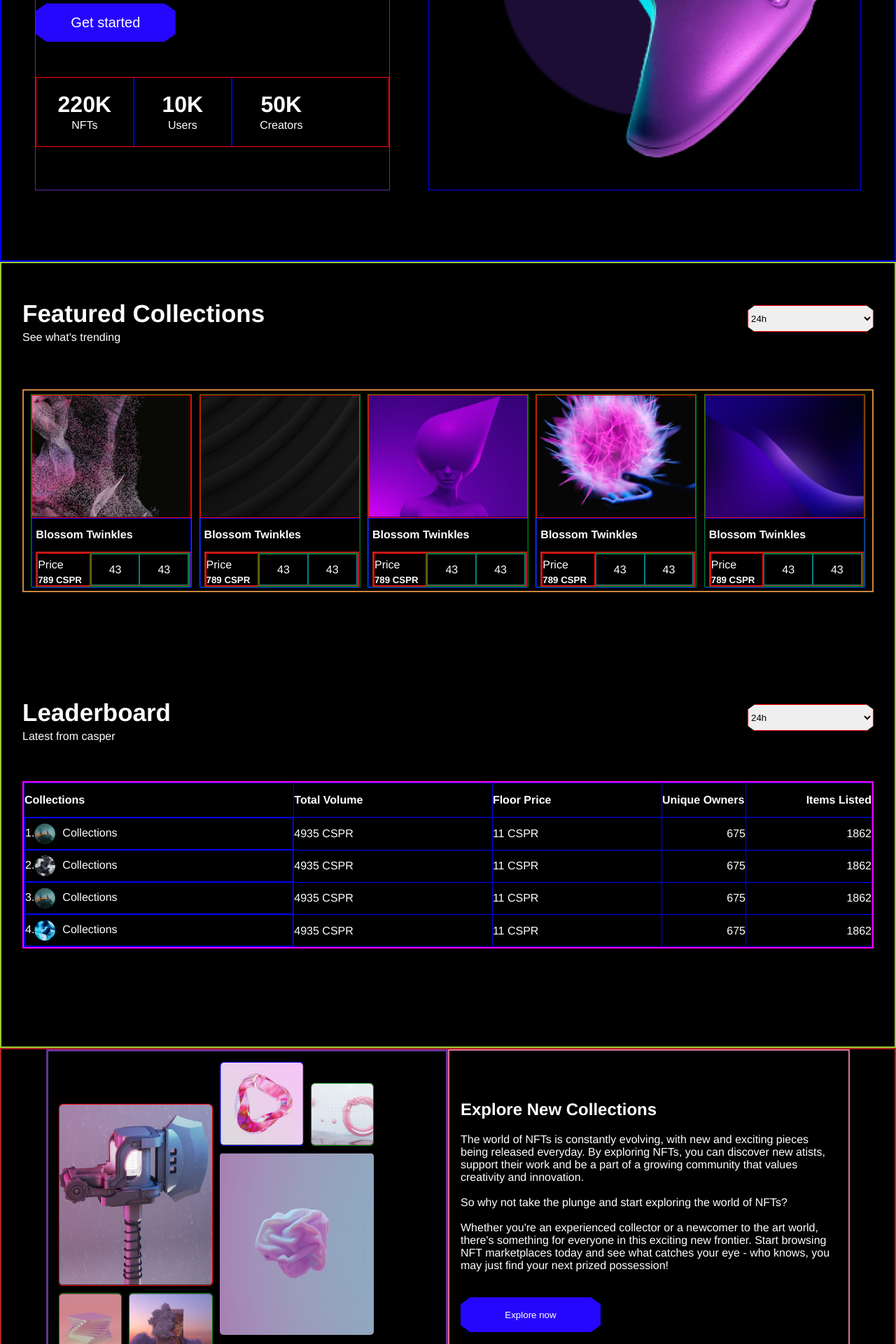
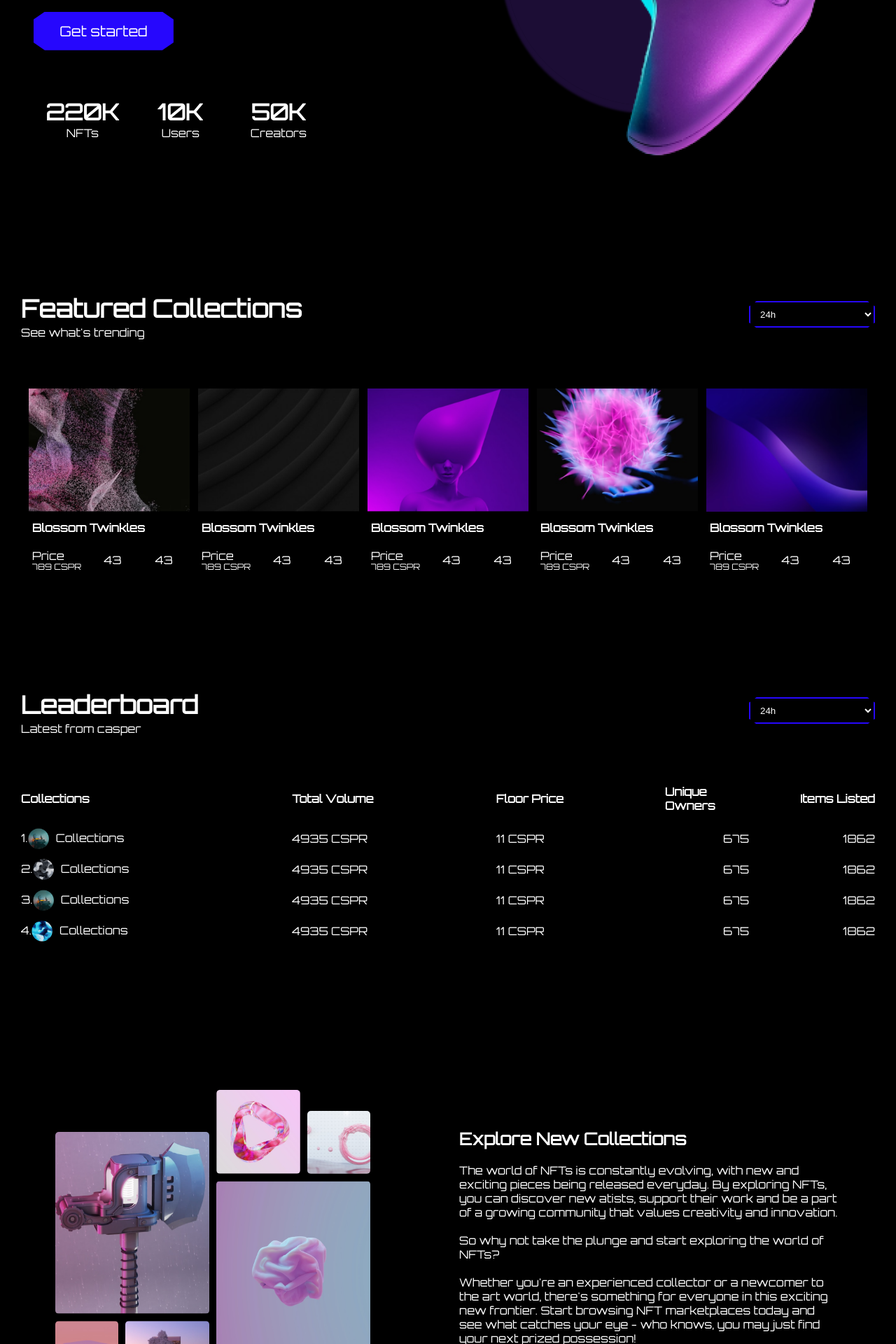
Before and after one commit to olatunji-20/nefa, a Vue app: page / in a window 1280 px wide. Shown: the part 500-2420 px from the top of the page at 70% size. Built offline with nearby package versions, Linux system fonts and the light colour scheme.

Commit message:
finalized NEFA landing page

```diff
--- a/public/index.html
+++ b/public/index.html
@@ -4,6 +4,8 @@
     <meta charset="utf-8">
     <meta http-equiv="X-UA-Compatible" content="IE=edge">
     <meta name="viewport" content="width=device-width,initial-scale=1.0">
+    <link href="https://fonts.googleapis.com/icon?family=Material+Icons+Outlined"
+      rel="stylesheet">
     <link rel="icon" href="<%= BASE_URL %>nnn2.ico">
     <title><%= htmlWebpackPlugin.options.title %></title>
   </head>
--- a/src/App.vue
+++ b/src/App.vue
@@ -3,6 +3,8 @@
 </template>
 
 <style>
+  @import url('https://fonts.googleapis.com/css2?family=Orbitron&display=swap');
+
 * {
   box-sizing: border-box;
 }
@@ -10,7 +12,8 @@ body {
   margin: 0px !important;
 }
 #app {
-  font-family: Avenir, Helvetica, Arial, sans-serif;
+  font-family: 'Orbitron', sans-serif;
+  /* font-family: Avenir, Helvetica, Arial, sans-serif; */
   -webkit-font-smoothing: antialiased;
   -moz-osx-font-smoothing: grayscale;
   text-align: center;
--- a/src/components/Collections.vue
+++ b/src/components/Collections.vue
@@ -9,17 +9,16 @@
       <option>48h</option>
     </select>
     <div class="blossom">
-
       <div class="card">
         <div class="card-image">
-                    <img src="../assets/113.png" class="image-card">
+          <img src="../assets/113.png" class="image-card" />
         </div>
         <div class="details">
           <h4>Blossom Twinkles</h4>
           <div class="price">
             <div class="p">
               <p>Price</p>
-                            <h5>789 CSPR</h5>
+              <p class="cspr">789 CSPR</p>
             </div>
             <div class="com">
               <div class="comm">
@@ -35,14 +34,14 @@
 
       <div class="card">
         <div class="card-image">
-                    <img src="../assets/441.png" class="image-card">
+          <img src="../assets/441.png" class="image-card" />
         </div>
         <div class="details">
           <h4>Blossom Twinkles</h4>
           <div class="price">
             <div class="p">
               <p>Price</p>
-                            <h5>789 CSPR</h5>
+              <p class="cspr">789 CSPR</p>
             </div>
             <div class="com">
               <div class="comm">
@@ -58,14 +57,14 @@
 
       <div class="card">
         <div class="card-image">
-                    <img src="../assets/114.png" class="image-card">
+          <img src="../assets/114.png" class="image-card" />
         </div>
         <div class="details">
           <h4>Blossom Twinkles</h4>
           <div class="price">
             <div class="p">
               <p>Price</p>
-                            <h5>789 CSPR</h5>
+              <p class="cspr">789 CSPR</p>
             </div>
             <div class="com">
               <div class="comm">
@@ -81,14 +80,14 @@
 
       <div class="card">
         <div class="card-image">
-                    <img src="../assets/115.png" class="image-card">
+          <img src="../assets/115.png" class="image-card" />
         </div>
         <div class="details">
           <h4>Blossom Twinkles</h4>
           <div class="price">
             <div class="p">
               <p>Price</p>
-                            <h5>789 CSPR</h5>
+              <p class="cspr">789 CSPR</p>
             </div>
             <div class="com">
               <div class="comm">
@@ -104,14 +103,14 @@
 
       <div class="card">
         <div class="card-image">
-                    <img src="../assets/116.png" class="image-card">
+          <img src="../assets/116.png" class="image-card" />
         </div>
         <div class="details">
           <h4>Blossom Twinkles</h4>
           <div class="price">
             <div class="p">
               <p>Price</p>
-                            <h5>789 CSPR</h5>
+              <p class="cspr">789 CSPR</p>
             </div>
             <div class="com">
               <div class="comm">
@@ -124,9 +123,6 @@
           </div>
         </div>
       </div>
-
-
-
     </div>
 
     <div class="feat">
@@ -148,70 +144,77 @@
           <th style="text-align: right; width: 180px">Items Listed</th>
         </tr>
         <tr>
-                    <td class="eee">1. <div class="draw">
-                        <img src="../assets/222.png" class="draw-image">
-                    </div> Collections</td>
+          <td class="eee">
+            1.
+            <div class="draw">
+              <img src="../assets/222.png" class="draw-image" />
+            </div>
+            Collections
+          </td>
           <td>4935 CSPR</td>
           <td>11 CSPR</td>
-                    <td style="text-align: right;">675</td>
-                    <td style="text-align: right;">1862</td>
+          <td style="text-align: right">675</td>
+          <td style="text-align: right">1862</td>
         </tr>
         <tr>
-                    <td class="eee">2. <div class="draw">
-                        <img src="../assets/221.png" class="draw-image">
-                    </div> Collections</td>
+          <td class="eee">
+            2.
+            <div class="draw">
+              <img src="../assets/221.png" class="draw-image" />
+            </div>
+            Collections
+          </td>
           <td>4935 CSPR</td>
           <td>11 CSPR</td>
-                    <td style="text-align: right;">675</td>
-                    <td style="text-align: right;">1862</td>
+          <td style="text-align: right">675</td>
+          <td style="text-align: right">1862</td>
         </tr>
         <tr>
-                    <td class="eee">3. <div class="draw">
-                        <img src="../assets/223.png" class="draw-image">
-                    </div> Collections</td>
+          <td class="eee">
+            3.
+            <div class="draw">
+              <img src="../assets/223.png" class="draw-image" />
+            </div>
+            Collections
+          </td>
           <td>4935 CSPR</td>
           <td>11 CSPR</td>
-                    <td style="text-align: right;">675</td>
-                    <td style="text-align: right;">1862</td>
+          <td style="text-align: right">675</td>
+          <td style="text-align: right">1862</td>
         </tr>
         <tr>
-                    <td class="eee">4. <div class="draw">
-                        <img src="../assets/224.png" class="draw-image">
-                    </div> Collections</td>
+          <td class="eee">
+            4.
+            <div class="draw">
+              <img src="../assets/224.png" class="draw-image" />
+            </div>
+            Collections
+          </td>
           <td>4935 CSPR</td>
           <td>11 CSPR</td>
-                    <td style="text-align: right;">675</td>
-                    <td style="text-align: right;">1862</td>
+          <td style="text-align: right">675</td>
+          <td style="text-align: right">1862</td>
         </tr>
       </table>
     </div>
-
-
-
   </section>
 </template>
 
 <script>
 export default {
   name: "Collections",
-    data () {
-        return {
-
-        }
-    }
-}
+  data() {
+    return {};
+  },
+};
 </script>
 
 <style scoped>
 section {
-    border: 2px solid yellowgreen;
   width: 100%;
   height: auto;
   text-align: left;
   padding: 2.5rem 1.875rem;
-    /* display: flex;
-    flex-direction: row;
-    flex-wrap: wrap; */
 }
 .feat {
   float: left;
@@ -225,14 +228,24 @@ select {
   height: 2.4rem;
   float: right;
   margin-top: 1.25rem;
-    border: 1px solid red;
-    clip-path: polygon(6% 0, 94% 0, 100% 20%, 100% 80%, 94% 100%, 6% 100%, 0 80%, 0 20%);
+  border: 2px solid #2607fd;
+  clip-path: polygon(
+    6% 0,
+    94% 0,
+    100% 20%,
+    100% 80%,
+    94% 100%,
+    6% 100%,
+    0 80%,
+    0 20%
+  );
+  background: #000000;
+  color: white;
+  text-indent: 10px;
 }
 .blossom {
   width: 100%;
   height: auto;
-    border: 2px solid peru;
-    /* display: block; */
   margin: 8.75rem auto;
   padding: 0.3125rem;
   display: flex;
@@ -241,12 +254,11 @@ select {
   flex-wrap: wrap;
 }
 .card {
-    border: 1px solid green;
   width: 14.375rem;
   height: 17.25rem;
   position: relative;
   top: 0px;
-    transition: .4s;
+  transition: 0.4s;
 }
 .card:hover {
   top: 10px;
@@ -255,7 +267,6 @@ select {
 .card-image {
   width: 100%;
   height: 11rem;
-    border: 1px solid red;
 }
 .image-card {
   width: 100%;
@@ -265,14 +276,12 @@ select {
 .details {
   width: 100%;
   height: 6.25rem;
-    border: 1px solid blue;
   padding-left: 0.3125rem;
   line-height: 4px;
 }
 .price {
   width: 100%;
   height: 3.125rem;
-    border: 2px solid firebrick;
   display: flex;
   flex-direction: row;
   flex-wrap: nowrap;
@@ -281,11 +290,12 @@ select {
 .p {
   width: 80px;
   height: 48px;
-    border: 1px solid red;
   line-height: 0px;
 }
+.p .cspr {
+  font-size: 12px;
+}
 .com {
-    border: 1px solid green;
   width: 150px;
   height: 48px;
   display: flex;
@@ -293,20 +303,20 @@ select {
   flex-wrap: nowrap;
 }
 .comm {
-    border: 1px solid teal;
   width: 50%;
   height: 45px;
   padding: 4px 0px;
   text-align: center;
 }
 .table {
-    border: 2px solid fuchsia;
   width: 100%;
-    height: auto;
-    margin: 16.875rem auto 6.25rem;
+  height: 380px;
+  margin: 16.875rem auto 1rem;
+  overflow: auto;
 }
 table {
   width: 100%;
+  height: auto;
 }
 th {
   padding: 0.95rem 0px;
@@ -320,8 +330,9 @@ td {
   flex-direction: row;
   justify-content: flex-start;
 }
-table, th, td {
-    border: 1px solid blue;
+table,
+th,
+td {
   border-collapse: collapse;
 }
 .draw {
@@ -344,8 +355,17 @@ table, th, td {
     font-size: 28px;
   }
   select {
-        width: 5rem;
-        clip-path: polygon(13% 0, 87% 0, 100% 20%, 100% 80%, 87% 100%, 13% 100%, 0 80%, 0 20%);
+    width: 3rem;
+    clip-path: polygon(
+      13% 0,
+      87% 0,
+      100% 20%,
+      100% 80%,
+      87% 100%,
+      13% 100%,
+      0 80%,
+      0 20%
+    );
   }
   .blossom {
     width: 100%;
@@ -353,12 +373,5 @@ table, th, td {
     flex-wrap: nowrap;
     overflow: auto;
   }
-
-
-
 }
-
-
-
-
 </style>
--- a/src/components/Explore.vue
+++ b/src/components/Explore.vue
@@ -2,38 +2,47 @@
   <section>
     <div class="first">
       <div class="one">
-                <img src="../assets/334.png" class="first-image">
+        <img src="../assets/334.png" class="first-image" />
       </div>
       <div class="two">
-                <img src="../assets/331.png" class="first-image">
+        <img src="../assets/331.png" class="first-image" />
       </div>
       <div class="three">
-                <img src="../assets/333.png" class="first-image">
+        <img src="../assets/333.png" class="first-image" />
       </div>
       <div class="four">
-                <img src="../assets/332.png" class="first-image">
+        <img src="../assets/332.png" class="first-image" />
       </div>
       <div class="five">
-                <img src="../assets/335.png" class="first-image">
+        <img src="../assets/335.png" class="first-image" />
       </div>
       <div class="six">
-                <img src="../assets/442.png" class="first-image">
+        <img src="../assets/442.png" class="first-image" />
       </div>
     </div>
     <div class="second">
       <h2>Explore New Collections</h2>
-            <p>The world of NFTs is constantly evolving, with new and exciting pieces being released everyday. By exploring NFTs, you can discover new atists, support their
-                work and be a part of a growing community that values creativity and innovation. <br /><br />
-                So why not take the plunge and start exploring the world of NFTs? <br /><br />
-                Whether you're an experienced collector or a newcomer to the art world, there's something for everyone in this exciting new frontier. Start browsing NFT
-                marketplaces today and see what catches your eye - who knows, you may just find your next prized possession!
+      <p>
+        The world of NFTs is constantly evolving, with new and exciting pieces
+        being released everyday. By exploring NFTs, you can discover new atists,
+        support their work and be a part of a growing community that values
+        creativity and innovation. <br /><br />
+        So why not take the plunge and start exploring the world of NFTs?
+        <br /><br />
+        Whether you're an experienced collector or a newcomer to the art world,
+        there's something for everyone in this exciting new frontier. Start
+        browsing NFT marketplaces today and see what catches your eye - who
+        knows, you may just find your next prized possession!
       </p>
       <button class="exp">Explore now</button>
     </div>
     <div class="stay">
       <h4>NEWSLETTER</h4>
       <h2>Stay in the loop</h2>
-            <p>Join our mailing list to stay in the loop with our newest feature releases, NFT drops, tips and mailing list</p>
+      <p>
+        Join our mailing list to stay in the loop with our newest feature
+        releases, NFT drops, tips and mailing list
+      </p>
       <div class="mail">
         <input placeholder="Your mail address" />
         <button>join the waitlist</button>
@@ -46,18 +55,15 @@
 export default {
   name: "Explore",
   data() {
-        return {
-
-        }
-    }
-}
+    return {};
+  },
+};
 </script>
 
 <style scoped>
 section {
   width: 100%;
   height: auto;
-    border: 2px solid firebrick;
   display: flex;
   flex-direction: row;
   justify-content: center;
@@ -66,14 +72,12 @@ section {
 section .first {
   width: 45%;
   height: auto;
-    border: 3px solid rebeccapurple;
   padding: 0.625rem;
   display: grid;
 }
 .first .one {
   width: 13.75rem;
   height: 16.25rem;
-    border: 1px solid red;
   margin: 0.3125rem;
   grid-row: 1;
   grid-column: 1;
@@ -84,7 +88,6 @@ section .first {
 .first .two {
   width: 7.5rem;
   height: 7.5rem;
-    border: 1px solid blue;
   margin: 0.3125rem;
   grid-row: 1;
   grid-column: 2;
@@ -93,7 +96,6 @@ section .first {
 .first .three {
   width: 5.625rem;
   height: 5.625rem;
-    border: 1px solid green;
   margin: 0.3125rem;
   grid-row: 1;
   grid-column: 3;
@@ -104,7 +106,6 @@ section .first {
 .first .four {
   width: 5.625rem;
   height: 5.625rem;
-    border: 1px solid green;
   margin: 0.3125rem;
   grid-row: 2;
   grid-column: 1;
@@ -115,7 +116,6 @@ section .first {
 .first .five {
   width: 7.5rem;
   height: 7.5rem;
-    border: 1px solid green;
   margin: 0.3125rem;
   grid-row: 2;
   grid-column: 2;
@@ -127,7 +127,6 @@ section .first {
 .first .six {
   width: 13.75rem;
   height: 16.25rem;
-    /* border: 1px solid green; */
   margin: 0.3125rem;
   grid-row: 2;
   grid-column: 3;
@@ -145,7 +144,6 @@ section .first {
 section .second {
   width: 45%;
   height: auto;
-    border: 2px solid palevioletred;
   text-align: left;
   padding: 3.125rem 1rem;
 }
@@ -153,39 +151,64 @@ section .second {
   width: 12.5rem;
   height: 3.125rem;
   margin-top: 1.25rem;
-    background: #2607FD;
+  background: #2607fd;
   color: white;
   border: 0px;
-    clip-path: polygon(7% 0, 93% 0, 100% 20%, 100% 80%, 93% 100%, 7% 100%, 0 80%, 0 20%);
+  clip-path: polygon(
+    7% 0,
+    93% 0,
+    100% 20%,
+    100% 80%,
+    93% 100%,
+    7% 100%,
+    0 80%,
+    0 20%
+  );
+  font-family: "Orbitron", sans-serif;
+  position: relative;
+  top: 0px;
+  transition: 0.4s;
+}
+.exp:hover {
+  top: 3px;
+  background: purple;
+  cursor: pointer;
 }
 .stay {
-    border: 2px solid hotpink;
   width: 100%;
   height: auto;
   padding: 2.5rem 0rem 7.5rem;
-    /* line-height: 7px; */
 }
 .stay .mail {
-    border: 1px solid green;
   width: 40%;
   height: 2.5rem;
   margin: 2rem auto 0px;
   padding-top: 0px;
-    clip-path: polygon(4% 0, 96% 0, 100% 20%, 100% 80%, 96% 100%, 4% 100%, 0 80%, 0 20%);
+  clip-path: polygon(
+    4% 0,
+    96% 0,
+    100% 20%,
+    100% 80%,
+    96% 100%,
+    4% 100%,
+    0 80%,
+    0 20%
+  );
 }
 .stay .mail input {
   width: 70%;
   height: 100%;
-    border: 1px solid black;
   margin-top: 0px;
   text-indent: 1.25rem;
+  font-family: "Orbitron", sans-serif;
 }
 .stay .mail button {
   width: 29%;
   height: 100%;
-    background: #2607FD;
+  background: #2607fd;
   color: white;
   border: 0px;
+  font-family: "Orbitron", sans-serif;
 }
 
 @media screen and (max-width: 500px) {
@@ -207,6 +230,4 @@ section .second {
     width: 80%;
   }
 }
-
-
 </style>
--- a/src/components/Navbar.vue
+++ b/src/components/Navbar.vue
@@ -12,12 +12,17 @@
         <li>Support</li>
       </ul>
     </div>
-        <div class="noti"></div>
+    <div class="noti">
+      <span class="material-icons-outlined">notifications</span>
+    </div>
   </div>
   <div class="landing">
     <div class="first">
       <h2 class="discover">Discover exclusive NFTs on the jasper network</h2>
-            <p class="intro">Introducing the newest addition to the NFT Marketplace, welcome to NFTS on the casper network</p>
+      <p class="intro">
+        Introducing the newest addition to the NFT Marketplace, welcome to NFTS
+        on the casper network
+      </p>
       <button>Get started</button>
       <div class="creator">
         <div class="numb">
@@ -28,7 +33,7 @@
           <h1>10K</h1>
           <p>Users</p>
         </div>
-                <div class="numb" style="border-right: 0px;">
+        <div class="numb" style="border-right: 0px">
           <h1>50K</h1>
           <p>Creators</p>
         </div>
@@ -46,19 +51,15 @@
 export default {
   name: "Name",
   data() {
-        return {
-
-        }
-    }
-}
+    return {};
+  },
+};
 </script>
 
 <style scoped>
 .main {
   width: 100%;
   height: 8.125rem;
-    border: 2px solid red;
-    /* background: green; */
   padding: 2.6875rem 3.125rem;
   display: flex;
   flex-direction: row;
@@ -67,7 +68,6 @@ export default {
 .logo {
   width: 45px;
   height: 40px;
-    border: 1px solid blue;
 }
 .logo-image {
   width: 100%;
@@ -77,7 +77,6 @@ export default {
 .options {
   width: auto;
   height: auto;
-    /* border: 1px solid red; */
 }
 .options ul li {
   list-style-type: none;
@@ -86,7 +85,7 @@ export default {
   margin: 0rem 1.8rem;
   position: relative;
   top: 0px;
-    transition: .3s;
+  transition: 0.3s;
 }
 .options ul li:hover {
   color: purple;
@@ -95,14 +94,12 @@ export default {
 }
 .noti {
   width: 30px;
-    height: 40px;
-    border: 1px solid red;
+  height: auto;
+  margin-top: 15px;
 }
 .landing {
   width: 100%;
   height: auto;
-    border: 2px solid blue;
-    /* background: seashell; */
   display: flex;
   flex-direction: row;
   flex-wrap: wrap;
@@ -112,7 +109,6 @@ export default {
 .landing .first {
   width: 41%;
   height: 37.5rem;
-    border: 1px solid rgb(94, 43, 177);
   text-align: left;
 }
 .discover {
@@ -128,20 +124,30 @@ button {
   width: 200px;
   height: 55px;
   margin-top: 20px;
-    background: #2607FD;
+  background: #2607fd;
   color: white;
   position: relative;
   top: 0px;
   border: 0px;
-    clip-path: polygon(8% 0, 92% 0, 100% 20%, 100% 80%, 92% 100%, 8% 100%, 0 80%, 0 20%);
-    transition: .5s;
+  clip-path: polygon(
+    8% 0,
+    92% 0,
+    100% 20%,
+    100% 80%,
+    92% 100%,
+    8% 100%,
+    0 80%,
+    0 20%
+  );
+  transition: 0.5s;
+  font-family: "Orbitron", sans-serif;
 }
 button:hover {
   top: 3px;
   cursor: pointer;
+  background: purple;
 }
 .creator {
-    border: 1px solid red;
   width: 100%;
   height: 100px;
   margin-top: 50px;
@@ -150,7 +156,6 @@ button:hover {
   flex-wrap: nowrap;
 }
 .numb {
-    border-right: 2px solid blue;
   text-align: center;
   width: 140px;
   height: 100%;
@@ -160,7 +165,6 @@ button:hover {
 .landing .second {
   width: 50%;
   height: 37.5rem;
-    border: 1px solid blue;
 }
 .second .circle {
   width: 400px;
@@ -169,7 +173,6 @@ button:hover {
   box-shadow: 3px 3px 3px 9px rgb(94, 43, 177, 0.3);
   border-radius: 50%;
   margin: 80px auto 0px;
-    /* border: 2px solid tomato; */
 }
 .pad {
   width: 100%;
@@ -177,7 +180,7 @@ button:hover {
   position: relative;
   right: 50px;
   object-fit: cover;
-    transform: scale(1.8)
+  transform: scale(1.8);
 }
 
 @media screen and (max-width: 500px) {
@@ -205,16 +208,7 @@ button:hover {
     height: 21rem;
   }
   .pad {
-        transform: scale(1.5)
+    transform: scale(1.5);
   }
-
-
-
-
 }
-
-
-
-
-
 </style>
```
Also changed, not shown: src/components/Footbar.vue (+13 -23 lines). Lines whose indentation alone changed are shown as unchanged.
